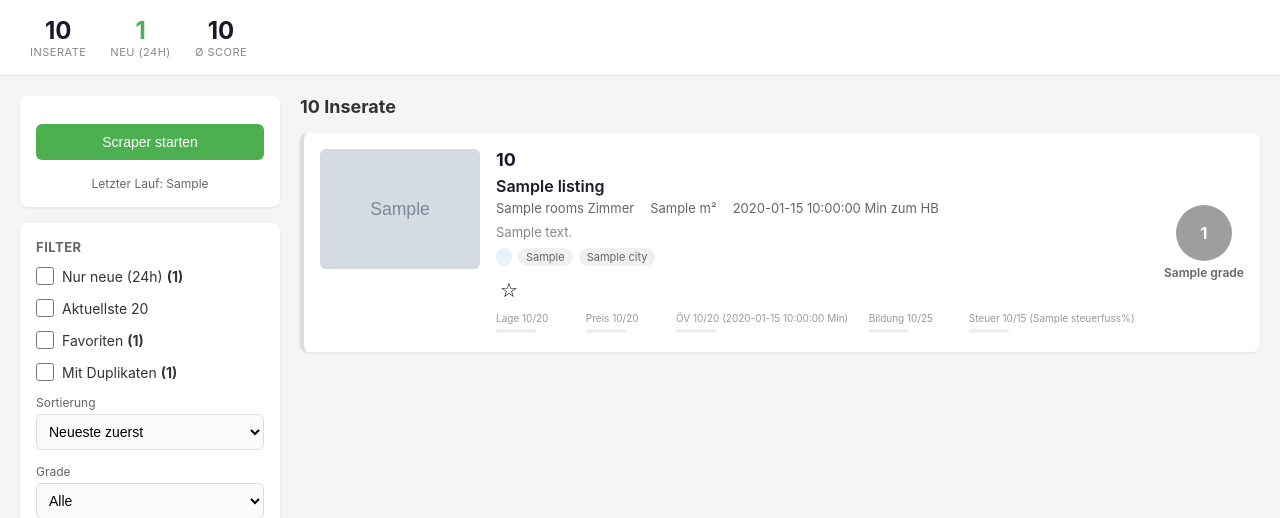
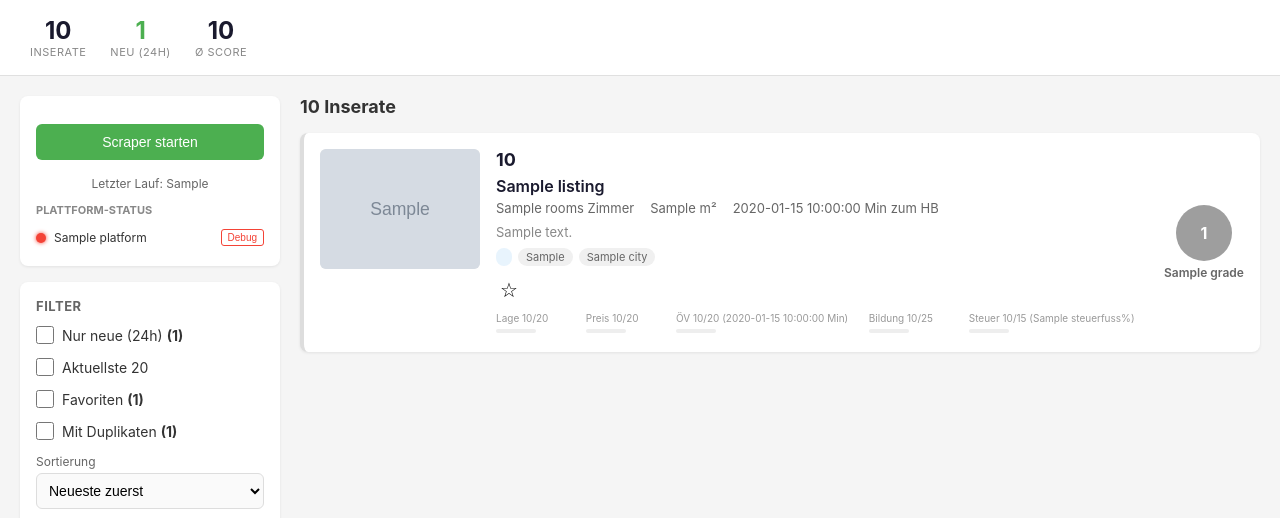
Before and after one commit to jx8xj6vc45-coder/immoscraper, a Flask app: template templates/index.html in a window 1280 px wide. Shown: the part 87-605 px from the top of the page. Run offline with Flask 3, Linux system fonts and the light colour scheme; the template is opened without the code that fills it: most values are stand-ins (such as "Sample title", 1, 10 or a date in 2020); grey boxes marked "Sample" are stand-in pictures.

Commit message:
Add platform status indicators and protect listings on scrape failure
UI improvements:
- Add status lights per platform (green=success, red=error)
- Add debug button to copy error info to clipboard when scraping fails
- Platform status updates automatically after scraper completes
- Show listing count for successful scrapes

Scraping protection:
- Only deactivate listings when scraping succeeds with results
- If scraping fails (error/exception), old listings are preserved
- If scraping returns 0 results, listings are also preserved
- Track and return platform results from run_search_cycle()

New endpoints:
- /platform-status - Returns status of all platforms

https://claude.ai/code/session_014cZUm5atA6K3vUuaSqvEkk

```diff
--- a/templates/index.html
+++ b/templates/index.html
@@ -89,6 +89,19 @@
         .btn-scraper:hover { background: #43A047; }
         .btn-scraper:disabled { background: #ccc; cursor: not-allowed; }
         .scraper-status { font-size: 12px; color: #666; margin-top: 6px; text-align: center; }
+
+        .platform-status { margin-top: 12px; }
+        .platform-status h4 { font-size: 11px; color: #888; text-transform: uppercase; margin-bottom: 8px; }
+        .platform-item { display: flex; align-items: center; gap: 8px; padding: 4px 0; font-size: 12px; }
+        .platform-light { width: 10px; height: 10px; border-radius: 50%; flex-shrink: 0; }
+        .platform-light.success { background: #4CAF50; box-shadow: 0 0 4px #4CAF50; }
+        .platform-light.error { background: #f44336; box-shadow: 0 0 4px #f44336; }
+        .platform-light.pending { background: #9E9E9E; }
+        .platform-name { flex: 1; }
+        .platform-count { color: #888; font-size: 11px; }
+        .platform-debug { font-size: 10px; padding: 2px 6px; border-radius: 3px; border: 1px solid #f44336;
+            color: #f44336; background: white; cursor: pointer; }
+        .platform-debug:hover { background: #ffebee; }
 
         .checkbox-filter { display: flex; align-items: center; gap: 8px; margin-bottom: 14px; }
         .checkbox-filter input[type="checkbox"] { width: 18px; height: 18px; }
@@ -187,6 +200,24 @@
                     {% else %}
                         Bereit
                     {% endif %}
+                </div>
+
+                <!-- Platform Status -->
+                <div class="platform-status" id="platform-status">
+                    <h4>Plattform-Status</h4>
+                    {% for platform, data in platform_status.items() %}
+                    <div class="platform-item">
+                        <span class="platform-light {{ 'success' if data.success else 'error' }}"></span>
+                        <span class="platform-name">{{ platform }}</span>
+                        {% if data.success %}
+                        <span class="platform-count">{{ data.count }} gefunden</span>
+                        {% else %}
+                        <button class="platform-debug" onclick="copyDebug('{{ platform }}', '{{ data.error | e }}')">Debug</button>
+                        {% endif %}
+                    </div>
+                    {% else %}
+                    <div style="font-size: 11px; color: #999;">Noch kein Lauf</div>
+                    {% endfor %}
                 </div>
             </div>
 
@@ -454,6 +485,8 @@
                         if (data.last_run) {
                             status.textContent = 'Letzter Lauf: ' + data.last_run + ' - Seite neu laden für Ergebnisse';
                         }
+                        // Update platform status when done
+                        updatePlatformStatus();
                     }
                 });
         }
@@ -496,6 +529,48 @@
                     }
                 });
         }
+
+        function copyDebug(platform, error) {
+            const debugInfo = `Platform: ${platform}\nError: ${error}\nTime: ${new Date().toISOString()}`;
+            navigator.clipboard.writeText(debugInfo).then(() => {
+                alert('Debug-Info in Zwischenablage kopiert:\n\n' + debugInfo);
+            }).catch(err => {
+                // Fallback für ältere Browser
+                prompt('Debug-Info kopieren:', debugInfo);
+            });
+        }
+
+        function updatePlatformStatus() {
+            fetch('/platform-status')
+                .then(r => r.json())
+                .then(data => {
+                    const container = document.getElementById('platform-status');
+                    if (!container) return;
+
+                    let html = '<h4>Plattform-Status</h4>';
+                    const platforms = Object.keys(data);
+
+                    if (platforms.length === 0) {
+                        html += '<div style="font-size: 11px; color: #999;">Noch kein Lauf</div>';
+                    } else {
+                        platforms.forEach(platform => {
+                            const d = data[platform];
+                            const lightClass = d.success ? 'success' : 'error';
+                            html += `<div class="platform-item">
+                                <span class="platform-light ${lightClass}"></span>
+                                <span class="platform-name">${platform}</span>`;
+                            if (d.success) {
+                                html += `<span class="platform-count">${d.count} gefunden</span>`;
+                            } else {
+                                const escapedError = (d.error || '').replace(/'/g, "\\'");
+                                html += `<button class="platform-debug" onclick="copyDebug('${platform}', '${escapedError}')">Debug</button>`;
+                            }
+                            html += '</div>';
+                        });
+                    }
+                    container.innerHTML = html;
+                });
+        }
     </script>
 </body>
 </html>
--- a/web.py
+++ b/web.py
@@ -14,6 +14,9 @@ MAX_LISTINGS = 200  # Maximum number of listings to keep in view
 
 # Status für Scraper-Trigger
 scraper_status = {'running': False, 'last_run': None, 'message': ''}
+
+# Status pro Plattform: {'platform': {'success': bool, 'count': int, 'error': str, 'timestamp': str}}
+platform_status = {}
 
 # Migration flag
 _db_migrated = False
@@ -242,6 +245,7 @@ def index():
         only_favorites=only_favorites,
         only_duplicates=only_duplicates,
         scraper_status=scraper_status,
+        platform_status=platform_status,
         page=page,
         total_pages=total_pages,
         total_items=total_items,
@@ -250,14 +254,23 @@ def index():
 
 def run_scraper_background():
     """Führt den Scraper im Hintergrund aus."""
-    global scraper_status
+    global scraper_status, platform_status
     try:
         scraper_status['running'] = True
         scraper_status['message'] = 'Scraper läuft...'
 
         # Importiere und starte den Scraper
         from main import run_search_cycle
-        run_search_cycle('all')
+        results = run_search_cycle('all')
+
+        # Platform-Status aktualisieren
+        if results:
+            timestamp = datetime.now().strftime('%H:%M:%S')
+            for platform, data in results.items():
+                platform_status[platform] = {
+                    **data,
+                    'timestamp': timestamp,
+                }
 
         scraper_status['message'] = 'Scraper abgeschlossen!'
         scraper_status['last_run'] = datetime.now().strftime('%H:%M:%S')
@@ -286,6 +299,12 @@ def trigger_scraper():
 def get_scraper_status():
     """Gibt den aktuellen Scraper-Status zurück."""
     return jsonify(scraper_status)
+
+
+@app.route('/platform-status')
+def get_platform_status():
+    """Gibt Status aller Plattformen zurück."""
+    return jsonify(platform_status)
 
 
 @app.route('/toggle-favorite/<int:listing_id>', methods=['POST'])
```
Also changed, not shown: main.py (+44 -1 lines).
